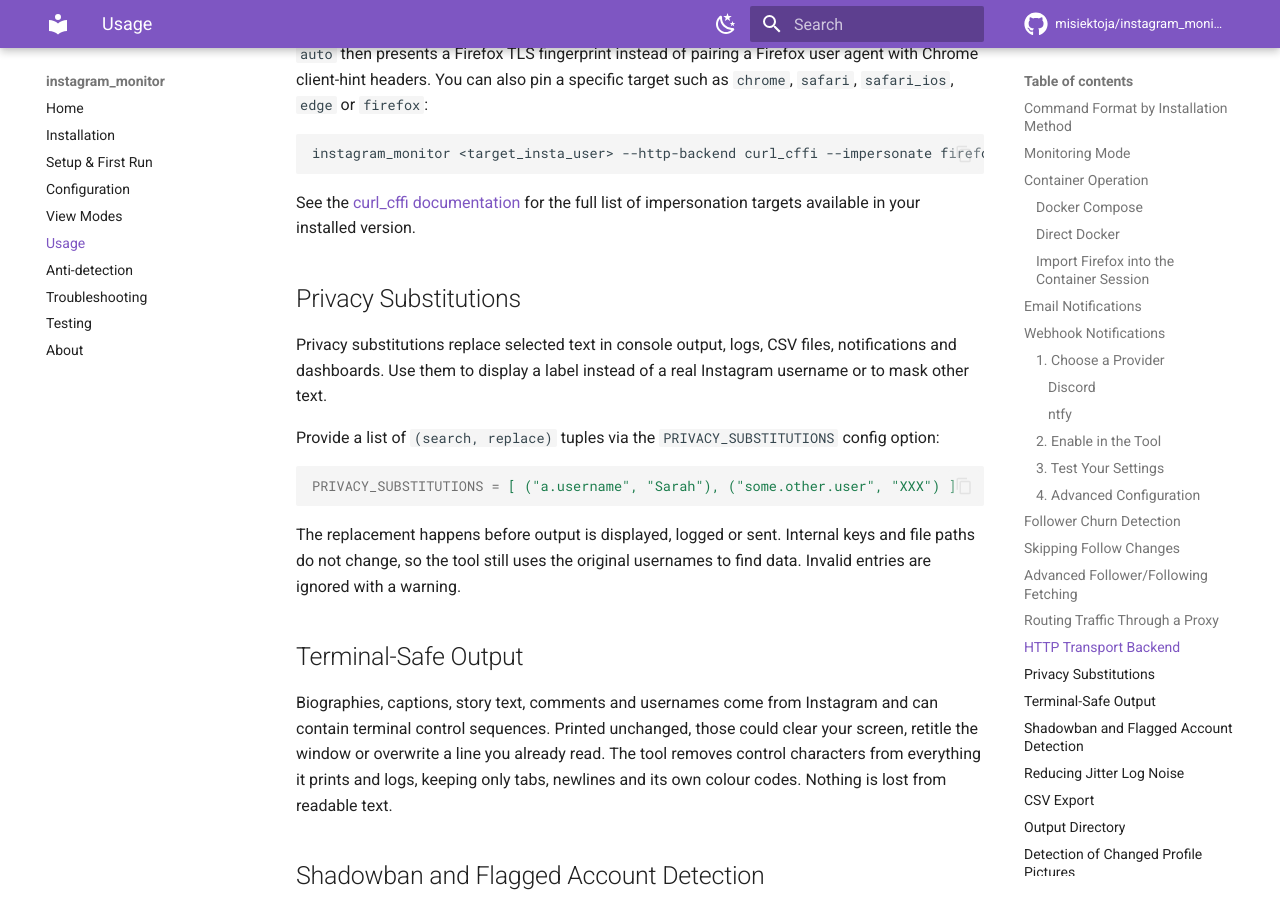
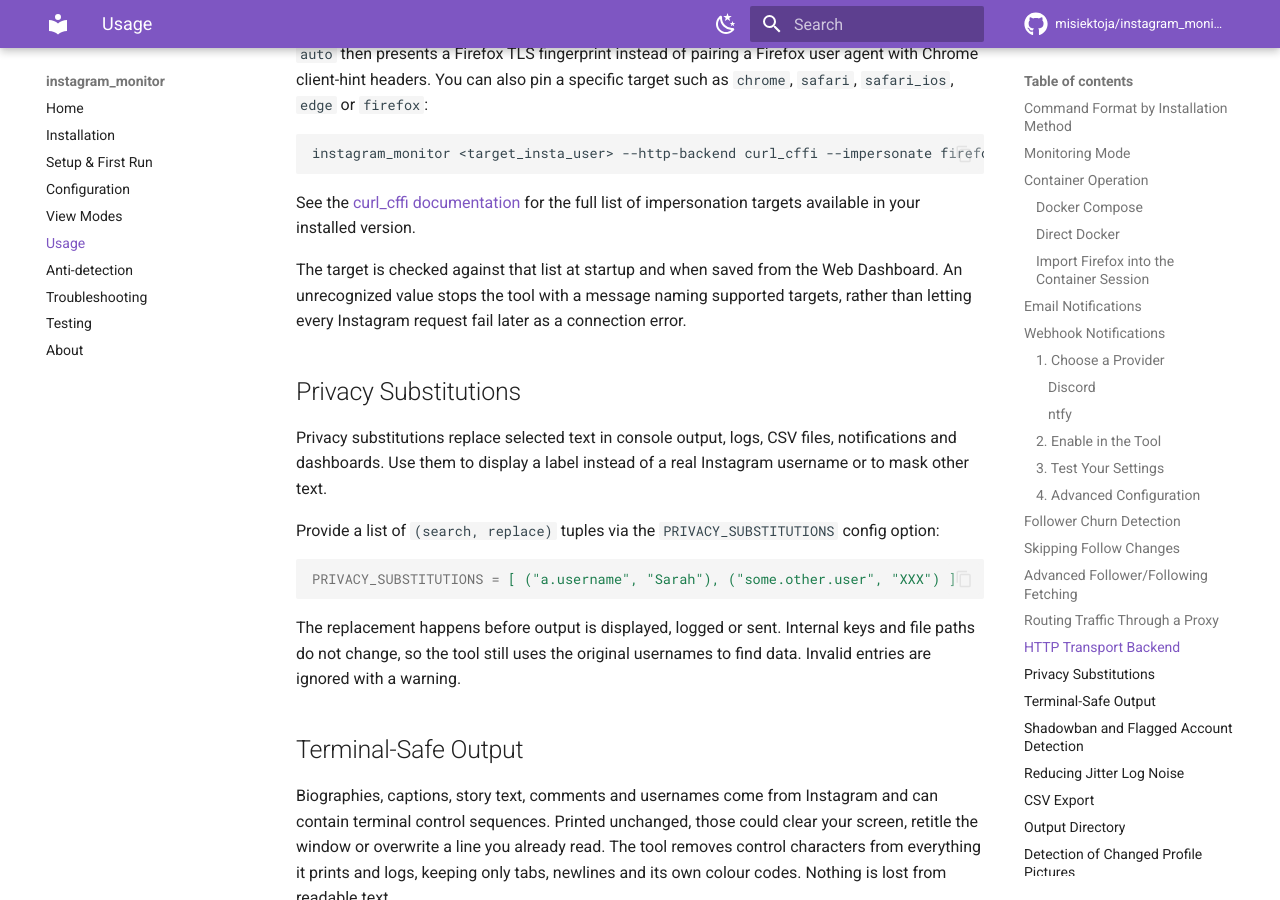
Before and after one commit to misiektoja/instagram_monitor, an MkDocs documentation site: the page built from docs/usage.md, in a window 1280 px wide and 900 px high, scrolled down 16030 px. Built offline with MkDocs 1.6.1 and Material for MkDocs 9.7.7, drawn with Linux system fonts in a browser that asks for light colours; comment, search, counter and statistics services are not loaded.

Commit message:
docs(usage): document impersonation target validation

```diff
--- a/docs/usage.md
+++ b/docs/usage.md
@@ -573,6 +573,8 @@
 
 See the [curl_cffi documentation](https://github.com/lexiforest/curl_cffi) for the full list of impersonation targets available in your installed version.
 
+The target is checked against that list at startup and when saved from the Web Dashboard. An unrecognized value stops the tool with a message naming supported targets, rather than letting every Instagram request fail later as a connection error.
+
 <a id="privacy-substitutions"></a>
 ## Privacy Substitutions
 
```
